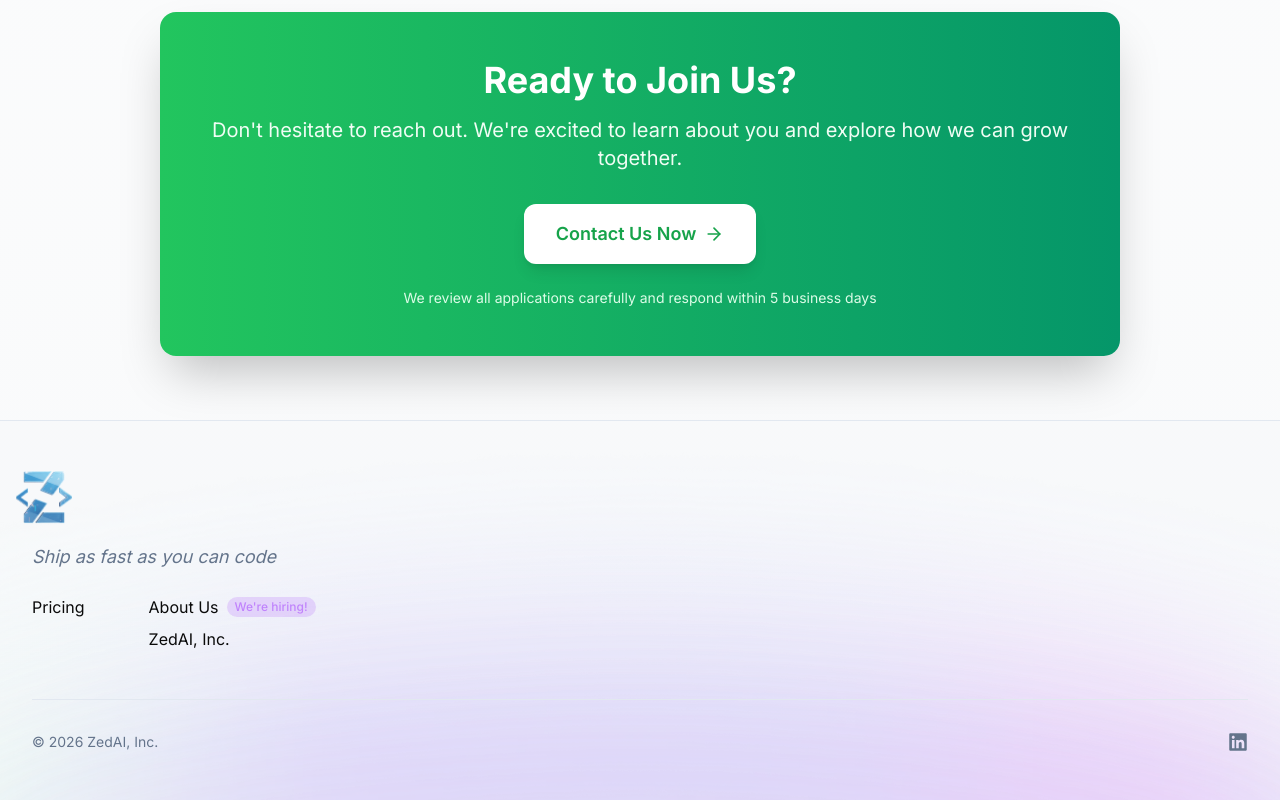
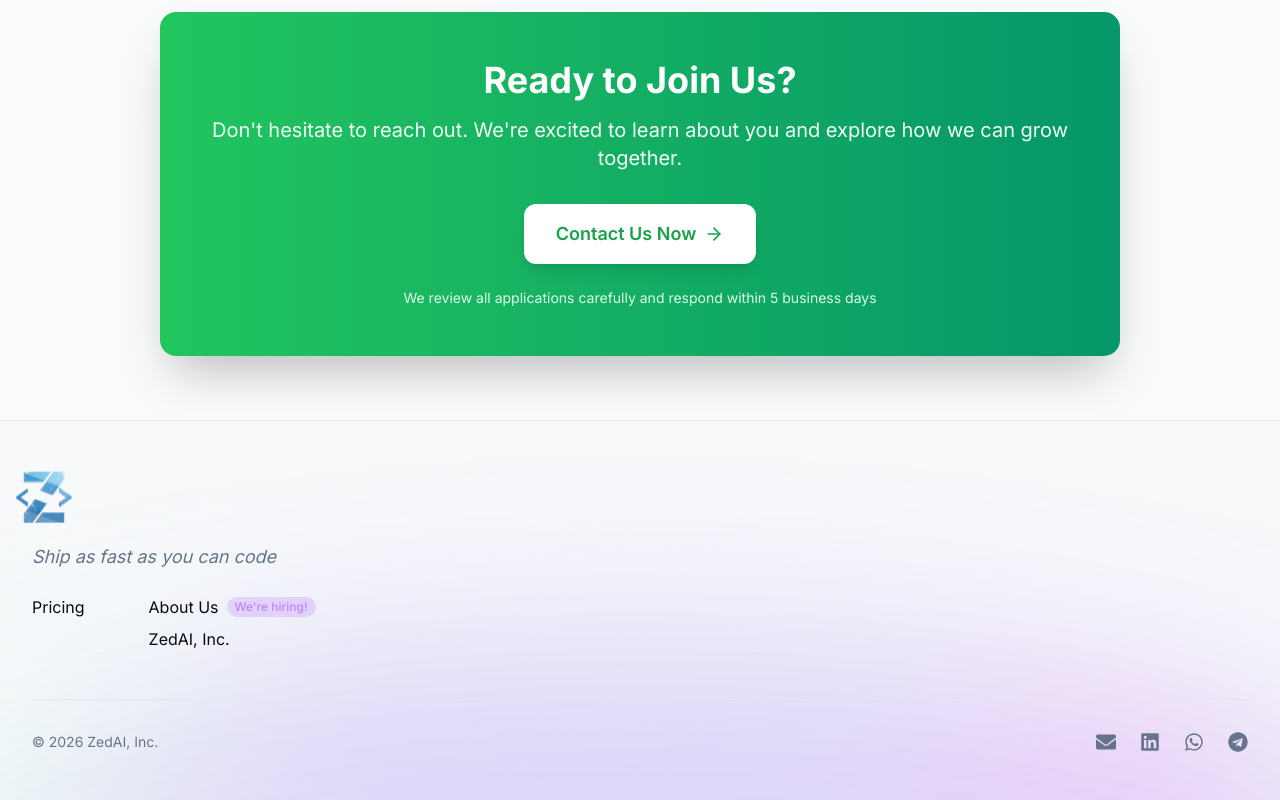
Before and after one commit to devstarworld/test-IDE-website, a Next.js app: page /hiring in a window 1280 px wide. Shown: the part 2669-3469 px from the top of the page. Built offline with nearby package versions, Linux system fonts and the light colour scheme; no server answers; the database is empty; sample sign-in values are in the browser's storage.

Commit message:
Add contact info

```diff
--- a/src/app/get-in-touch/page.tsx
+++ b/src/app/get-in-touch/page.tsx
@@ -26,7 +26,10 @@ export default function GetInTouchPage() {
               <h2 className="text-2xl font-bold text-gray-900 mb-6">Contact Information</h2>
 
               <div className="space-y-6">
-                <div className="flex items-start">
+                <a
+                  href='mailto:hr@zedai.dev'
+                  target="_blank"
+                  className="flex items-start hover:scale-105 translate-all duration-[0.3s]">
                   <div className="flex-shrink-0">
                     <svg className="w-6 h-6 text-primary mt-1" fill="none" stroke="currentColor" viewBox="0 0 24 24">
                       <path strokeLinecap="round" strokeLinejoin="round" strokeWidth={2} d="M3 8l7.89 4.26a2 2 0 002.22 0L21 8M5 19h14a2 2 0 002-2V7a2 2 0 00-2-2H5a2 2 0 00-2 2v10a2 2 0 002 2z" />
@@ -36,9 +39,9 @@ export default function GetInTouchPage() {
                     <h3 className="text-lg font-medium text-gray-900">Email</h3>
                     <p className="text-gray-600">hr@zedai.dev</p>
                   </div>
-                </div>
+                </a>
 
-                <div className="flex items-start">
+                <div className="flex items-start hover:scale-105 translate-all duration-[0.3s]">
                   <div className="flex-shrink-0">
                     <svg className="w-6 h-6 text-primary mt-1" fill="none" stroke="currentColor" viewBox="0 0 24 24">
                       <path strokeLinecap="round" strokeLinejoin="round" strokeWidth={2} d="M17.657 16.657L13.414 20.9a1.998 1.998 0 01-2.827 0l-4.244-4.243a8 8 0 1111.314 0z" />
@@ -47,9 +50,45 @@ export default function GetInTouchPage() {
                   </div>
                   <div className="ml-4">
                     <h3 className="text-lg font-medium text-gray-900">Office</h3>
-                    <p className="text-gray-600">San Francisco, CA</p>
+                    <p className="text-gray-600">Ashburn, VA</p>
                   </div>
                 </div>
+
+                <a
+                  href='https://wa.me/1234567890'
+                  rel="noopener noreferrer"
+                  target="_blank"
+                  className="flex items-start hover:scale-105 translate-all duration-[0.3s]">
+                  <div className="flex-shrink-0">
+                    <svg className="w-6 h-6 text-primary mt-1" fill="currentColor" viewBox="0 0 448 512">
+                      <path d="M380.9 97.1C339 55.1 283.2 32 223.9 32c-122.4 0-222 99.6-222 222 0 39.1 10.2 77.3 29.6 111L0 480l117.7-30.9c32.4 17.7 68.9 27 106.1 27h.1c122.3 0 224.1-99.6 224.1-222 0-59.3-25.2-115-67.1-157zm-157 341.6c-33.2 0-65.7-8.9-94-25.7l-6.7-4-69.8 18.3L72 359.2l-4.4-7c-18.5-29.4-28.2-63.3-28.2-98.2 0-101.7 82.8-184.5 184.6-184.5 49.3 0 95.6 19.2 130.4 54.1 34.8 34.9 56.2 81.2 56.1 130.5 0 101.8-84.9 184.6-186.6 184.6zm101.2-138.2c-5.5-2.8-32.8-16.2-37.9-18-5.1-1.9-8.8-2.8-12.5 2.8-3.7 5.6-14.3 18-17.6 21.8-3.2 3.7-6.5 4.2-12 1.4-32.6-16.3-54-29.1-75.5-66-5.7-9.8 5.7-9.1 16.3-30.3 1.8-3.7.9-6.9-.5-9.7-1.4-2.8-12.5-30.1-17.1-41.2-4.5-10.8-9.1-9.3-12.5-9.5-3.2-.2-6.9-.2-10.6-.2-3.7 0-9.7 1.4-14.8 6.9-5.1 5.6-19.4 19-19.4 46.3 0 27.3 19.9 53.7 22.6 57.4 2.8 3.7 39.1 59.7 94.8 83.8 35.2 15.2 49 16.5 66.6 13.9 10.7-1.6 32.8-13.4 37.4-26.4 4.6-13 4.6-24.1 3.2-26.4-1.3-2.5-5-3.9-10.5-6.6z" />
+                    </svg>
+                  </div>
+                  <div className="ml-4">
+                    <h3 className="text-lg font-medium text-gray-900">WhatsApp</h3>
+                    <p className="text-gray-600">
+                      +1 (234) 567-890
+                    </p>
+                  </div>
+                </a>
+
+                <a
+                  href='mailto:hr@zedai.dev'
+                  target="_blank"
+                  rel="noopener noreferrer"
+                  className="flex items-start hover:scale-105 translate-all duration-[0.3s]">
+                  <div className="flex-shrink-0">
+                    <svg className="w-6 h-6 text-primary mt-1" fill="currentColor" viewBox="0 0 496 512">
+                      <path d="M248 8C111 8 0 119 0 256s111 248 248 248 248-111 248-248S385 8 248 8zm121.8 169.9l-40.7 191.8c-3 13.6-11.1 16.9-22.4 10.5l-62-45.7-29.9 28.8c-3.3 3.3-6.1 6.1-12.5 6.1l4.4-63.1 114.9-103.8c5-4.4-1.1-6.9-7.7-2.5l-142 89.4-61.2-19.1c-13.3-4.2-13.6-13.3 2.8-19.7l239.1-92.2c11.1-4 20.8 2.7 17.2 19.5z" />
+                    </svg>
+                  </div>
+                  <div className="ml-4">
+                    <h3 className="text-lg font-medium text-gray-900">Telegram</h3>
+                    <p className="text-gray-600 hover:text-primary transition-colors">
+                      @zedai_support
+                    </p>
+                  </div>
+                </a>
 
               </div>
 
@@ -58,12 +97,6 @@ export default function GetInTouchPage() {
                 <p className="text-gray-600 mb-4">
                   Looking to implement ZedAI across your organization? Our enterprise team can help you get started with custom integrations, dedicated support, and on-premise deployment options.
                 </p>
-                <a
-                  href="mailto:hr@zedai.dev"
-                  className="text-primary hover:text-primary/80 font-medium"
-                >
-                  hr@zedai.dev
-                </a>
               </div>
             </div>
           </AnimatedSection>
@@ -149,8 +182,8 @@ export default function GetInTouchPage() {
               </form>
             </div>
           </AnimatedSection>
-        </div>
-      </div>
+        </div >
+      </div >
       <Footer />
     </>
   )
--- a/src/components/Footer/Footer.tsx
+++ b/src/components/Footer/Footer.tsx
@@ -57,14 +57,13 @@ export default function Footer() {
                   >
                     About Us
                   </Link>
-                  <a
-                    href=""
-                    target="_blank"
+                  <Link
+                    href="/hiring"
                     rel="noopener noreferrer"
                     className="inline-flex items-center px-2 py-0.5 rounded-full text-xs font-medium bg-purple-500/20 text-purple-400 hover:bg-purple-500/30 transition-colors"
                   >
                     We&apos;re hiring!
-                  </a>
+                  </Link>
                 </li>
                 <li className="flex items-center gap-2">
                   <a
@@ -88,6 +87,25 @@ export default function Footer() {
 
           <div className="flex gap-6">
             <a
+              href="mailto:hr@zedai.dev"
+              className="text-muted-foreground hover:text-foreground transition-colors"
+              aria-label="Email"
+            >
+              <svg
+                stroke="currentColor"
+                fill="currentColor"
+                strokeWidth="0"
+                viewBox="0 0 512 512"
+                className="w-5 h-5"
+                height="1em"
+                width="1em"
+                xmlns="http://www.w3.org/2000/svg"
+              >
+                <path d="M502.3 190.8c3.9-3.1 9.7-.2 9.7 4.7V400c0 26.5-21.5 48-48 48H48c-26.5 0-48-21.5-48-48V195.6c0-5 5.7-7.8 9.7-4.7 22.4 17.4 52.1 39.5 154.1 113.6 21.1 15.4 56.7 47.8 92.2 47.6 35.7.3 72-32.8 92.3-47.6 102-74.1 131.6-96.3 154-113.7zM256 320c23.2.4 56.6-29.2 73.4-41.4 132.7-96.3 142.8-104.7 173.4-128.7 5.8-4.5 9.2-11.5 9.2-18.9v-19c0-26.5-21.5-48-48-48H48C21.5 64 0 85.5 0 112v19c0 7.4 3.4 14.3 9.2 18.9 30.6 23.9 40.7 32.4 173.4 128.7 16.8 12.2 50.2 41.8 73.4 41.4z" />
+              </svg>
+            </a>
+
+            <a
               href="https://www.linkedin.com/company/"
               target="_blank"
               rel="noopener noreferrer"
@@ -108,6 +126,48 @@ export default function Footer() {
               </svg>
             </a>
 
+            <a
+              href="https://wa.me/1234567890"
+              target="_blank"
+              rel="noopener noreferrer"
+              className="text-muted-foreground hover:text-foreground transition-colors"
+              aria-label="WhatsApp"
+            >
+              <svg
+                stroke="currentColor"
+                fill="currentColor"
+                strokeWidth="0"
+                viewBox="0 0 448 512"
+                className="w-5 h-5"
+                height="1em"
+                width="1em"
+                xmlns="http://www.w3.org/2000/svg"
+              >
+                <path d="M380.9 97.1C339 55.1 283.2 32 223.9 32c-122.4 0-222 99.6-222 222 0 39.1 10.2 77.3 29.6 111L0 480l117.7-30.9c32.4 17.7 68.9 27 106.1 27h.1c122.3 0 224.1-99.6 224.1-222 0-59.3-25.2-115-67.1-157zm-157 341.6c-33.2 0-65.7-8.9-94-25.7l-6.7-4-69.8 18.3L72 359.2l-4.4-7c-18.5-29.4-28.2-63.3-28.2-98.2 0-101.7 82.8-184.5 184.6-184.5 49.3 0 95.6 19.2 130.4 54.1 34.8 34.9 56.2 81.2 56.1 130.5 0 101.8-84.9 184.6-186.6 184.6zm101.2-138.2c-5.5-2.8-32.8-16.2-37.9-18-5.1-1.9-8.8-2.8-12.5 2.8-3.7 5.6-14.3 18-17.6 21.8-3.2 3.7-6.5 4.2-12 1.4-32.6-16.3-54-29.1-75.5-66-5.7-9.8 5.7-9.1 16.3-30.3 1.8-3.7.9-6.9-.5-9.7-1.4-2.8-12.5-30.1-17.1-41.2-4.5-10.8-9.1-9.3-12.5-9.5-3.2-.2-6.9-.2-10.6-.2-3.7 0-9.7 1.4-14.8 6.9-5.1 5.6-19.4 19-19.4 46.3 0 27.3 19.9 53.7 22.6 57.4 2.8 3.7 39.1 59.7 94.8 83.8 35.2 15.2 49 16.5 66.6 13.9 10.7-1.6 32.8-13.4 37.4-26.4 4.6-13 4.6-24.1 3.2-26.4-1.3-2.5-5-3.9-10.5-6.6z" />
+              </svg>
+            </a>
+
+            <a
+              href="https://t.me/zedai_support"
+              target="_blank"
+              rel="noopener noreferrer"
+              className="text-muted-foreground hover:text-foreground transition-colors"
+              aria-label="Telegram"
+            >
+              <svg
+                stroke="currentColor"
+                fill="currentColor"
+                strokeWidth="0"
+                viewBox="0 0 496 512"
+                className="w-5 h-5"
+                height="1em"
+                width="1em"
+                xmlns="http://www.w3.org/2000/svg"
+              >
+                <path d="M248 8C111 8 0 119 0 256s111 248 248 248 248-111 248-248S385 8 248 8zm121.8 169.9l-40.7 191.8c-3 13.6-11.1 16.9-22.4 10.5l-62-45.7-29.9 28.8c-3.3 3.3-6.1 6.1-12.5 6.1l4.4-63.1 114.9-103.8c5-4.4-1.1-6.9-7.7-2.5l-142 89.4-61.2-19.1c-13.3-4.2-13.6-13.3 2.8-19.7l239.1-92.2c11.1-4 20.8 2.7 17.2 19.5z" />
+              </svg>
+            </a>
+
           </div>
         </div>
       </div>
```
